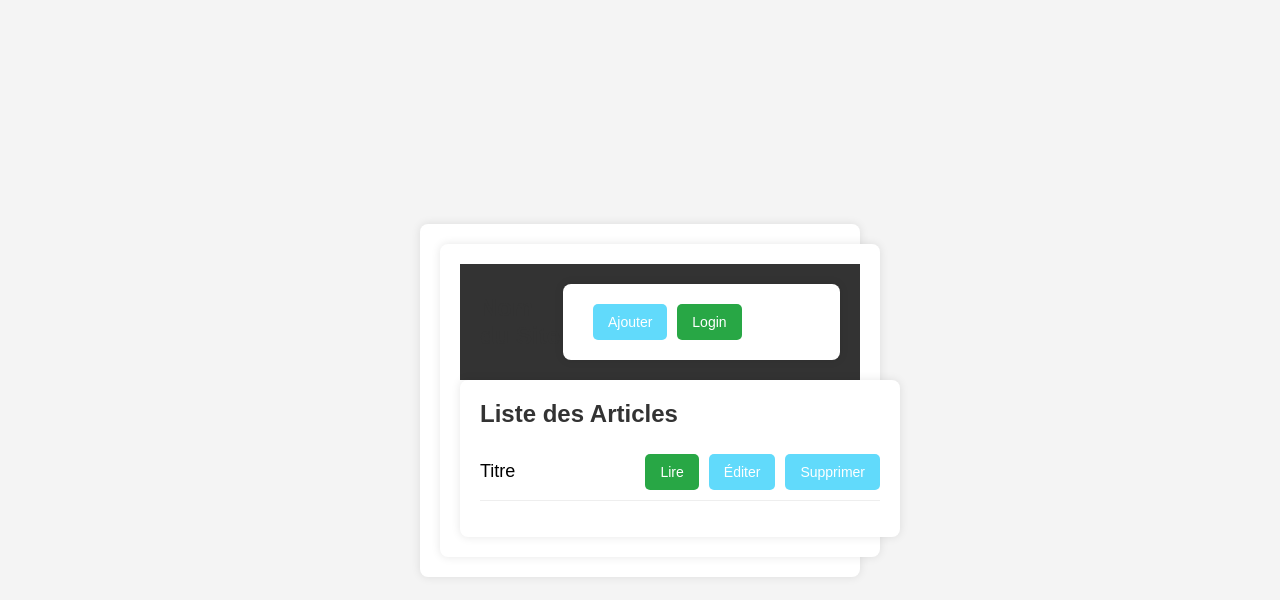
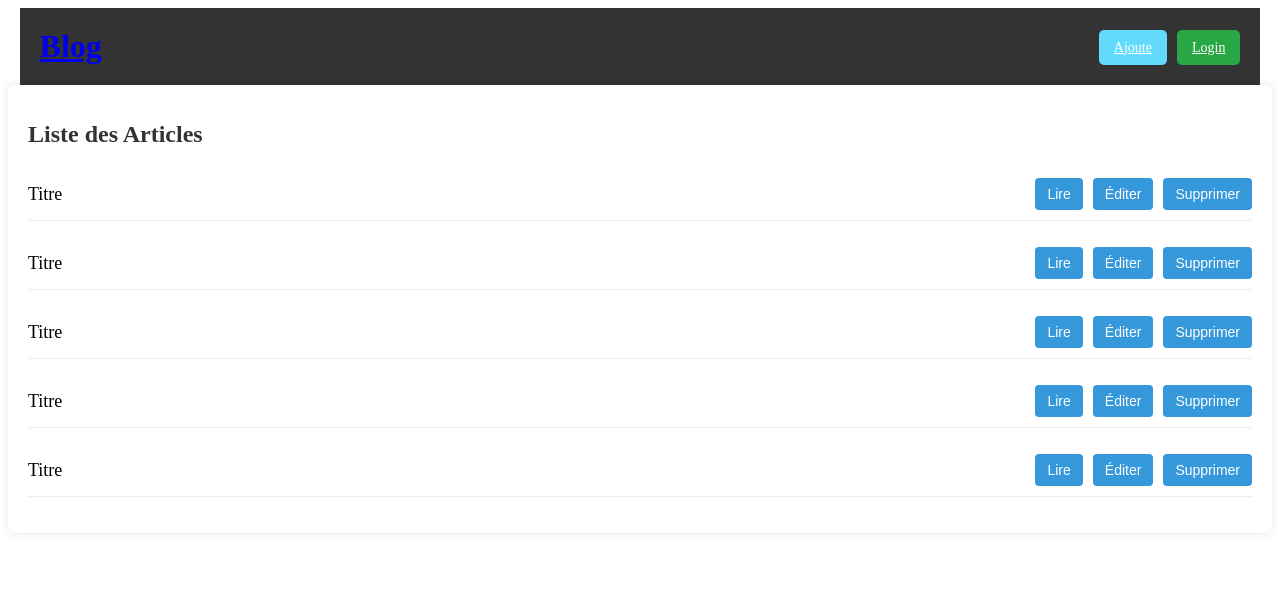
Before and after one commit to hamzajaada/BLOG-REACT, a React (Create React App) app in the folder frontend/: page / in a window 1280 px wide. Shown: the top 600 px of the page. Built offline with nearby package versions, Linux system fonts and the light colour scheme.

Commit message:
pushed by abdelilah

```diff
--- a/frontend/src/Components/1-Header/Header.css
+++ b/frontend/src/Components/1-Header/Header.css
@@ -6,15 +6,18 @@ header {
   display: flex;
   justify-content: space-between;
   align-items: center;
+  width: 95%;
+  margin-right: auto;
+  margin-left: auto;
 }
 
 /* Style pour le titre du site */
-h1 {
+header h1 {
   margin: 0; /* Supprimer les marges par défaut */
 }
 
 /* Styles pour les boutons */
-button {
+header div .Link-header {
   background-color: #61dafb; /* Couleur de fond du bouton */
   color: #fff; /* Couleur du texte du bouton */
   padding: 10px 15px; /* Espacement intérieur du bouton */
@@ -26,11 +29,11 @@ button {
 }
 
 /* Style pour le bouton Login (ajuster la couleur si nécessaire) */
-button:nth-child(2) {
+header div .Link-header:nth-child(2) {
   background-color: #28a745;
 }
 
 /* Effet de survol pour les boutons */
-button:hover {
+header div .Link-header:hover {
   background-color: #007bff; /* Couleur de fond au survol */
 }
--- a/frontend/src/Components/1-Header/Header.jsx
+++ b/frontend/src/Components/1-Header/Header.jsx
@@ -1,13 +1,16 @@
 import React from 'react';
 import './Header.css'
+import {Link} from 'react-router-dom'
 
 const Header = () => {
   return (
     <header>
-      <h1>Nom du Site</h1>
+
+      <h1><Link className='Link-header' to="/">Blog</Link></h1>
       <div>
-        <button>Ajouter</button>
-        <button>Login</button>
+        <Link className='Link-header' to="/add-post">Ajoute</Link>
+        <Link className='Link-header'  to="/Login">Login</Link>
+
       </div>
     </header>
   );
--- a/frontend/src/Components/2-Home/Home.css
+++ b/frontend/src/Components/2-Home/Home.css
@@ -1,4 +1,4 @@
-body {
+/* body {
   font-family: 'Arial', sans-serif;
   background-color: #f4f4f4;
   margin: 0;
@@ -7,28 +7,28 @@ body {
   align-items: center;
   justify-content: center;
   height: 100vh;
-}
+} */
 
-div {
+div.Home {
   background-color: #fff;
   border-radius: 8px;
   box-shadow: 0 0 10px rgba(0, 0, 0, 0.1);
   padding: 20px;
-  width: 400px;
+  /* width: 400px; */
 }
 
-h1 {
+div.Home h1 {
   color: #333;
   font-size: 24px;
   margin-bottom: 20px;
 }
 
-ul {
+div.Home ul {
   list-style-type: none;
   padding: 0;
 }
 
-li {
+div.Home ul li {
   border-bottom: 1px solid #eee;
   padding: 10px 0;
   display: flex;
@@ -36,13 +36,13 @@ li {
   align-items: center;
 }
 
-p {
+div.Home ul li p {
   font-size: 18px;
   margin: 0;
   flex-grow: 1;
 }
 
-button {
+div.Home ul li button {
   background-color: #3498db;
   color: #fff;
   border: none;
@@ -53,6 +53,6 @@ button {
   font-size: 14px;
 }
 
-button:hover {
+div.Home ul li button:hover {
   background-color: #2a75b3;
 }
--- a/frontend/src/Components/2-Home/Home.jsx
+++ b/frontend/src/Components/2-Home/Home.jsx
@@ -3,8 +3,40 @@ import './Home.css'
 
 const Home = () => {
   return (
-    <div>
+    <div className='Home'>
       <h1>Liste des Articles</h1>
+      <ul>
+          <li>
+            <p>Titre</p>
+            <button >Lire</button>
+            <button >Éditer</button>
+            <button >Supprimer</button>
+          </li>
+      </ul>
+      <ul>
+          <li>
+            <p>Titre</p>
+            <button >Lire</button>
+            <button >Éditer</button>
+            <button >Supprimer</button>
+          </li>
+      </ul>
+      <ul>
+          <li>
+            <p>Titre</p>
+            <button >Lire</button>
+            <button >Éditer</button>
+            <button >Supprimer</button>
+          </li>
+      </ul>
+      <ul>
+          <li>
+            <p>Titre</p>
+            <button >Lire</button>
+            <button >Éditer</button>
+            <button >Supprimer</button>
+          </li>
+      </ul>
       <ul>
           <li>
             <p>Titre</p>
--- a/frontend/src/Components/3-LoginForm/LoginForm.css
+++ b/frontend/src/Components/3-LoginForm/LoginForm.css
@@ -5,23 +5,25 @@
   border: 1px solid #ddd;
   border-radius: 5px;
   box-shadow: 0 0 10px rgba(0, 0, 0, 0.1);
+  margin-top: 75px;
 }
 
-  form {
+.login-form-container form {
+
   display: flex;
   flex-direction: column;
 }
 
-  label {
+.login-form-container form label {
   margin-bottom: 8px;
 }
 
-  input {
+.login-form-container form input {
   padding: 8px;
   margin-bottom: 16px;
 }
 
-  button {
+.login-form-container form button {
   padding: 10px;
   background-color: #007bff;
   color: #fff;
@@ -30,6 +32,6 @@
   cursor: pointer;
 }
 
-  button:hover {
+.login-form-container form button:hover {
   background-color: #0056b3;
 }
--- a/frontend/src/Components/3-LoginForm/LoginForm.jsx
+++ b/frontend/src/Components/3-LoginForm/LoginForm.jsx
@@ -1,34 +1,16 @@
 import React from 'react';
 import './LoginForm.css'
-import { useEffect ,useState } from 'react';
 
 const LoginForm = () => {
-  const [username, setUsername] = useState('');
-  const [password, setPassword] = useState('');
-
-  const handleUsernameChange = (e) => {
-    setUsername(e.target.value);
-  };
-
-  const handlePasswordChange = (e) => {
-    setPassword(e.target.value);
-  };
-
-  const handleSubmit = (e) => {
-    e.preventDefault();
-    // Ajoutez ici la logique pour traiter la soumission du formulaire (connexion, appel API, etc.)
-  };
 
   return (
     <div className="login-form-container">
-      <form onSubmit={handleSubmit}>
+      <form>
         <label htmlFor="username">Nom d'utilisateur:</label>
         <input
           type="text"
           id="username"
           name="username"
-          value={username}
-          onChange={handleUsernameChange}
         />
 
         <label htmlFor="password">Mot de passe:</label>
@@ -36,8 +18,6 @@ const LoginForm = () => {
           type="password"
           id="password"
           name="password"
-          value={password}
-          onChange={handlePasswordChange}
         />
 
         <button type="submit">Connexion</button>
--- a/frontend/src/Components/4-AddForm/AddForm.css
+++ b/frontend/src/Components/4-AddForm/AddForm.css
@@ -1,4 +1,3 @@
-
 .add-form-container {
   max-width: 600px;
   margin: 0 auto;
@@ -6,24 +5,26 @@
   border: 1px solid #ddd;
   border-radius: 5px;
   box-shadow: 0 0 10px rgba(0, 0, 0, 0.1);
+  margin-top: 75px;
 }
 
-  form {
+.add-form-container form {
+
   display: flex;
   flex-direction: column;
 }
 
-  label {
+.add-form-container form label {
   margin-bottom: 8px;
 }
 
-  input,
-  textarea {
+.add-form-container form input,
+.add-form-container form textarea {
   padding: 8px;
   margin-bottom: 16px;
 }
 
-  button {
+.add-form-container form button {
   padding: 10px;
   background-color: #28a745;
   color: #fff;
@@ -32,6 +33,6 @@
   cursor: pointer;
 }
 
-  button:hover {
+.add-form-container form button:hover {
   background-color: #218838;
 }
--- a/frontend/src/Components/4-AddForm/AddForm.jsx
+++ b/frontend/src/Components/4-AddForm/AddForm.jsx
@@ -1,38 +1,16 @@
 import React from 'react';
 import './AddForm.css'
-import { useEffect ,useState } from 'react';
+
 const AddForm = () => {
-  const [title, setTitle] = useState('');
-  const [slug, setSlug] = useState('');
-  const [content, setContent] = useState('');
-
-  const handleTitleChange = (e) => {
-    setTitle(e.target.value);
-  };
-
-  const handleSlugChange = (e) => {
-    setSlug(e.target.value);
-  };
-
-  const handleContentChange = (e) => {
-    setContent(e.target.value);
-  };
-
-  const handleSubmit = (e) => {
-    e.preventDefault();
-    // Ajoutez ici la logique pour traiter la soumission du formulaire (envoi API, etc.)
-  };
 
   return (
     <div className="add-form-container">
-      <form onSubmit={handleSubmit}>
+      <form>
         <label htmlFor="title">Titre:</label>
         <input
           type="text"
           id="title"
           name="title"
-          value={title}
-          onChange={handleTitleChange}
         />
 
         <label htmlFor="slug">Slug:</label>
@@ -40,16 +18,12 @@ const AddForm = () => {
           type="text"
           id="slug"
           name="slug"
-          value={slug}
-          onChange={handleSlugChange}
         />
 
         <label htmlFor="content">Contenu:</label>
         <textarea
           id="content"
           name="content"
-          value={content}
-          onChange={handleContentChange}
         />
 
         <button type="submit">Ajouter Post</button>
--- a/frontend/src/Components/5-UpdateForm/UpdateForm.css
+++ b/frontend/src/Components/5-UpdateForm/UpdateForm.css
@@ -6,6 +6,7 @@
     border: 1px solid #ddd;
     border-radius: 5px;
     box-shadow: 0 0 10px rgba(0, 0, 0, 0.1);
+    margin-top: 75px;
   }
 
   form {
```
Also changed, not shown: frontend/src/Components/5-UpdateForm/UpdateForm.jsx (+2 -40 lines), 1 other file (tests, documents, lock files or other folders). Lines whose indentation alone changed are shown as unchanged.
